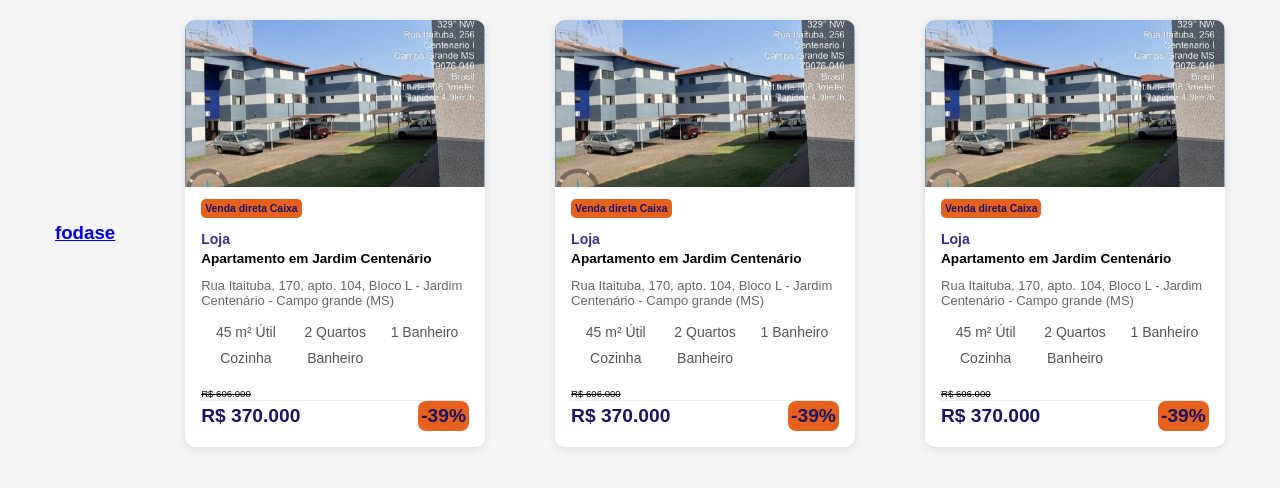
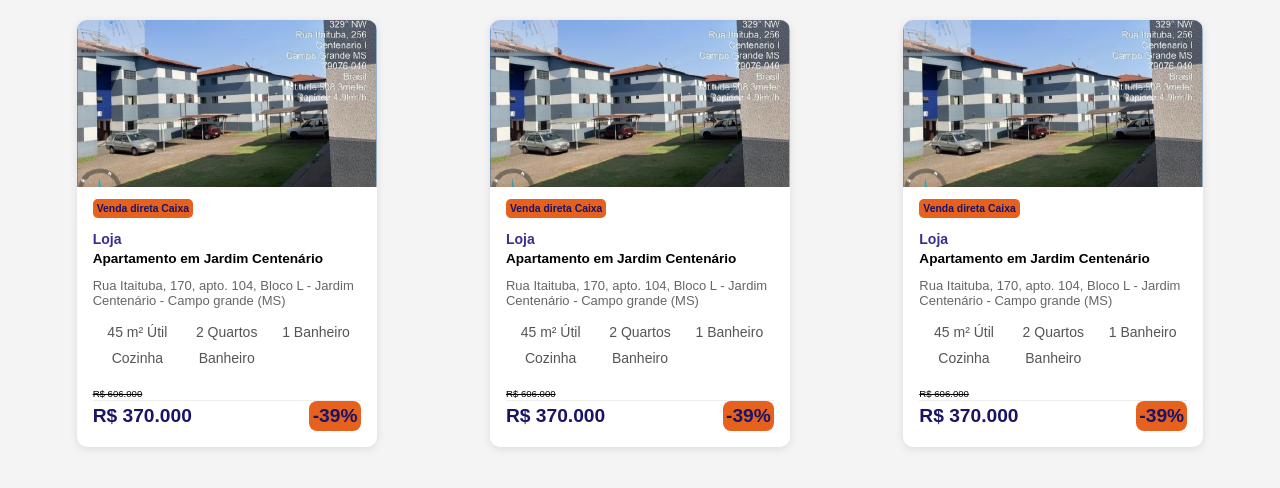
Before and after one commit to vieira-hq/netlify-test, a plain HTML site: page index.html in a window 1280 px wide. Drawn offline with Linux system fonts and the light colour scheme.

Commit message:
Update index.html

```diff
--- a/index.html
+++ b/index.html
@@ -131,8 +131,6 @@
 </head>
 <body>
 
-<h3><a href='/idk.html'>fodase</a></h3>
-
 <div class="card">
   <img src="imovel.png" alt="Imagem da loja">
   <div class="card-content">
```
